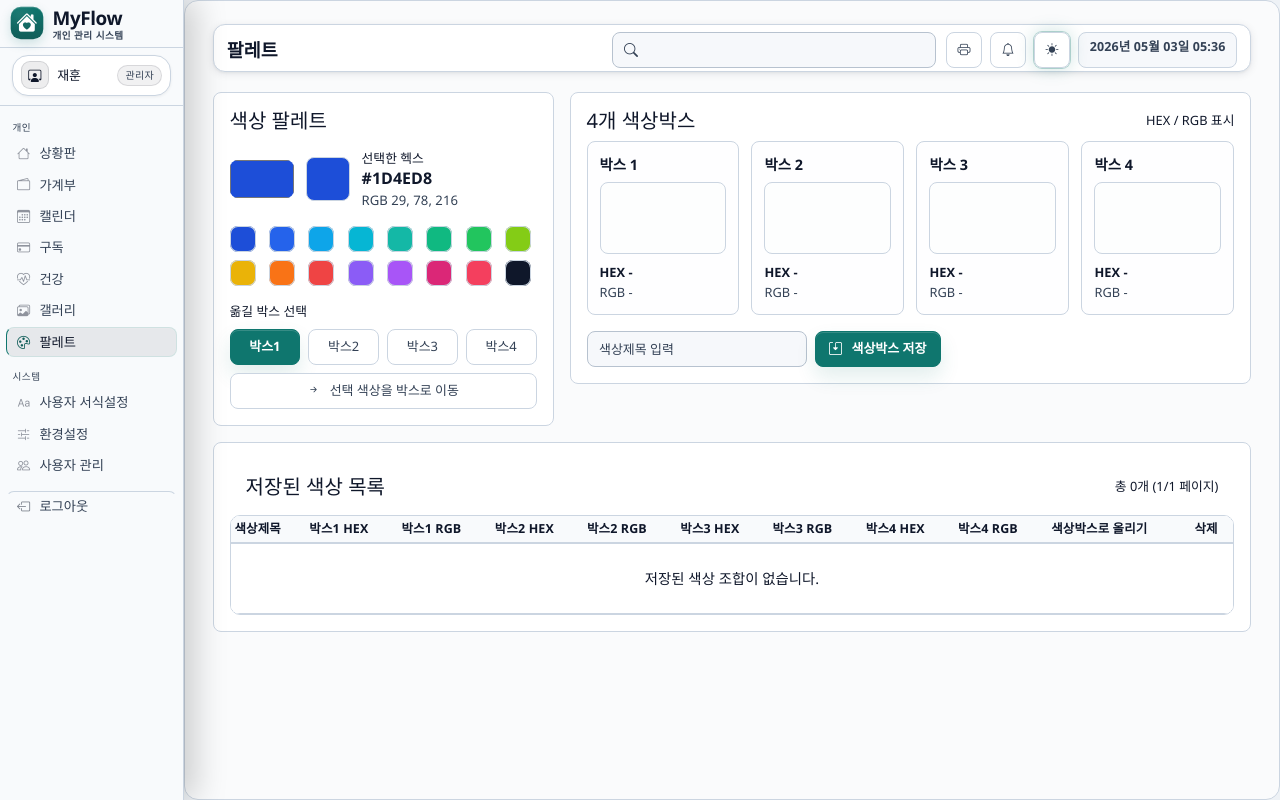
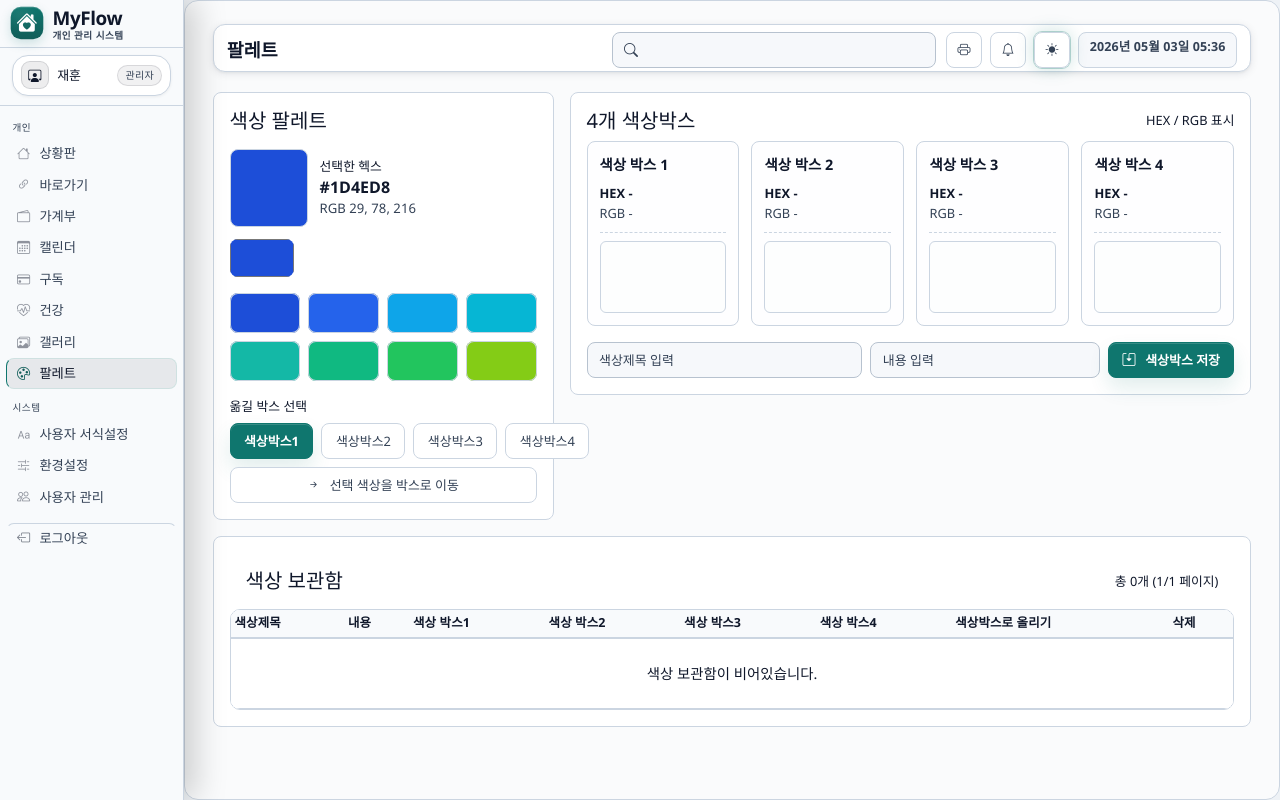
Before and after one commit to hunmonkey/Web-MyFlow, a Flask app: page /personal/palette in a window 1280 px wide. Run offline with Flask 3, Linux system fonts and the light colour scheme; a user stored in the database is signed in; data comes from the database, SQL or seed files in the repository; data that the repository does not hold is empty; some libraries are stand-ins or nearby versions.

Commit message:
feat: add personal shortcuts page with persistence

```diff
--- a/app/static/css/personal.css
+++ b/app/static/css/personal.css
@@ -1,17 +1,12 @@
 /* ── Personal 전용 추가 변수 (companion.css의 변수를 재정의하지 않음) ── */
 :root {
   --cs-display: var(--cs-font);
-  --palette-slot-empty-bg: color-mix(in srgb, var(--bg-card) 78%, var(--bg-card-header) 22%);
+  --palette-slot-empty-bg: color-mix(in srgb, var(--cs-surface) 78%, var(--cs-surface-soft) 22%);
   /* companion.css에 없는 Personal 전용 별칭 */
   --cs-brand:        var(--cs-primary);
   --cs-brand-strong: var(--cs-primary-soft);
   --cs-bg-2:         color-mix(in srgb, var(--cs-bg) 90%, var(--cs-primary));
-  --cs-surface-soft: color-mix(in srgb, var(--cs-surface) 80%, transparent);
   /* 상태 색상 (라이트 기본) */
-  --bg-card:         var(--cs-surface);
-  --bg-card-header:  var(--cs-surface-soft);
-  --shadow-card:     0 2px 8px rgba(15, 23, 42, 0.09), 0 1px 3px rgba(15, 23, 42, 0.06);
-  --shadow-card-hover: 0 4px 14px rgba(15, 23, 42, 0.12), 0 2px 5px rgba(15, 23, 42, 0.08);
   --color-primary:       var(--cs-primary);
   --color-primary-hover: var(--cs-primary-soft);
   --color-success:    #166534;
@@ -244,15 +237,22 @@ html[data-cs-theme="dark"] {
   border-radius: 8px;
   background: transparent;
   padding: 0;
+  margin-right: 0.25rem;
 }
 
 .palette-preview {
   --palette-preview-color: var(--palette-slot-empty-bg);
-  width: 44px;
-  height: 44px;
+  width: 78px;
+  height: 78px;
   border-radius: 8px;
   border: 1px solid var(--border-color, var(--cs-border));
   background-color: var(--palette-preview-color);
+  flex-shrink: 0;
+}
+
+.palette-source-panel {
+  flex: 1;
+  min-width: 160px;
 }
 
 .palette-mini-label {
@@ -273,14 +273,15 @@ html[data-cs-theme="dark"] {
 
 .palette-preset-wrap {
   display: grid;
-  grid-template-columns: repeat(8, minmax(26px, 1fr));
+  grid-template-columns: repeat(4, minmax(30px, 1fr));
+  grid-auto-rows: 40px;
   gap: 8px;
 }
 
 .palette-preset-btn {
   --palette-preset-color: var(--color-text-main);
-  width: 26px;
-  height: 26px;
+  width: 100%;
+  height: 100%;
   border: 0;
   border-radius: 8px;
   padding: 0;
@@ -326,8 +327,13 @@ html[data-cs-theme="dark"] {
   color: var(--color-text-main);
 }
 
-.palette-slot-chip {
-  border-radius: 8px;
+.palette-slot-divider {
+  margin: 0.55rem 0;
+  border-top: 1px dashed var(--cs-border);
+}
+
+.palette-slot-color {
+  border-radius: 6px;
   width: 100%;
   height: 72px;
   background: var(--palette-slot-color);
@@ -348,11 +354,25 @@ html[data-cs-theme="dark"] {
 .palette-save-wrap {
   display: flex;
   gap: 0.5rem;
-  align-items: center;
+  align-items: stretch;
+  flex-wrap: wrap;
 }
 
-.palette-save-title {
-  max-width: 220px;
+.palette-save-meta {
+  flex: 1;
+  display: grid;
+  grid-template-columns: minmax(150px, 1.2fr) minmax(170px, 1fr);
+  gap: 0.5rem;
+  min-width: 0;
+}
+
+.palette-save-title,
+.palette-save-description {
+  max-width: none;
+}
+
+.palette-save-wrap > .btn {
+  align-self: stretch;
 }
 
 .palette-slot-hex {
--- a/app/templates/base.html
+++ b/app/templates/base.html
@@ -123,6 +123,10 @@
     <a href="{{ url_for('personal.index') }}"
        class="sidebar-item {% if request.endpoint == 'personal.index' %}active{% endif %}">
       <i class="bi bi-house item-icon"></i><span>상황판</span>
+    </a>
+    <a href="{{ url_for('personal.shortcuts') }}"
+       class="sidebar-item {% if request.endpoint == 'personal.shortcuts' %}active{% endif %}">
+      <i class="bi bi-link-45deg item-icon"></i><span>바로가기</span>
     </a>
 
     <a href="{{ url_for('personal.finance') }}"
--- a/app/templates/personal/palette.html
+++ b/app/templates/personal/palette.html
@@ -11,16 +11,16 @@
       <div class="palette-card">
         <h5 class="mb-3">색상 팔레트</h5>
         <div class="palette-picker mb-3">
-          <input type="color" id="sourceColor" value="{{ default_palette_color }}" aria-label="색상 선택">
           <div id="sourcePreview" class="palette-preview" aria-live="polite"></div>
-          <div>
+          <div class="palette-source-panel">
             <div class="palette-mini-label">선택한 헥스</div>
             <div id="sourceHex" class="palette-source-value">{{ default_palette_color|upper }}</div>
             <div id="sourceRgb" class="palette-source-rgb">RGB -</div>
           </div>
+          <input type="color" id="sourceColor" value="{{ default_palette_color }}" aria-label="색상 선택">
         </div>
         <div class="palette-preset-wrap mb-3">
-          {% for color in preset_colors %}
+          {% for color in preset_colors[:8] %}
           <button type="button" class="palette-preset-btn" data-color="{{ color }}"
                   aria-label="{{ color }}"></button>
           {% endfor %}
@@ -28,10 +28,10 @@
         <div class="mb-2">
           <div class="palette-mini-label mb-2">옮길 박스 선택</div>
           <div class="palette-target">
-            <button type="button" class="btn btn-outline-secondary btn-sm palette-target-btn active" data-target="0">박스1</button>
-            <button type="button" class="btn btn-outline-secondary btn-sm palette-target-btn" data-target="1">박스2</button>
-            <button type="button" class="btn btn-outline-secondary btn-sm palette-target-btn" data-target="2">박스3</button>
-            <button type="button" class="btn btn-outline-secondary btn-sm palette-target-btn" data-target="3">박스4</button>
+            <button type="button" class="btn btn-outline-secondary btn-sm palette-target-btn active" data-target="0">색상박스1</button>
+            <button type="button" class="btn btn-outline-secondary btn-sm palette-target-btn" data-target="1">색상박스2</button>
+            <button type="button" class="btn btn-outline-secondary btn-sm palette-target-btn" data-target="2">색상박스3</button>
+            <button type="button" class="btn btn-outline-secondary btn-sm palette-target-btn" data-target="3">색상박스4</button>
           </div>
         </div>
         <button id="moveToBox" class="btn btn-outline-secondary palette-move-btn" type="button">
@@ -49,12 +49,13 @@
         <div class="palette-right-grid" id="paletteSlots">
           {% for idx in [1,2,3,4] %}
           <div class="palette-slot" data-slot="{{ idx - 1 }}">
-            <div class="palette-slot-title fw-semibold">박스 {{ idx }}</div>
-            <div class="color-chip palette-slot-chip"></div>
+            <div class="palette-slot-title fw-semibold">색상 박스 {{ idx }}</div>
             <div class="palette-slot-value" aria-live="polite">
               <span class="palette-slot-hex palette-slot-empty">HEX -</span>
               <span class="palette-slot-rgb palette-slot-empty">RGB -</span>
             </div>
+            <div class="palette-slot-divider"></div>
+            <div class="palette-slot-color"></div>
           </div>
           {% endfor %}
         </div>
@@ -68,8 +69,12 @@
           <input type="hidden" id="box3Rgb" name="box3_rgb" value="">
           <input type="hidden" id="box4Hex" name="box4_hex" value="">
           <input type="hidden" id="box4Rgb" name="box4_rgb" value="">
-          <input type="text" id="paletteTitle" name="palette_title" class="form-control cs-input palette-save-title"
-                 placeholder="색상제목 입력">
+          <div class="palette-save-meta">
+            <input type="text" id="paletteTitle" name="palette_title" class="form-control cs-input palette-save-title"
+                   placeholder="색상제목 입력">
+            <input type="text" id="paletteDescription" name="palette_description" class="form-control cs-input palette-save-description"
+                   placeholder="내용 입력">
+          </div>
           <button id="savePalette" class="btn btn-primary" type="submit">
             <i class="bi bi-save2 me-1"></i>색상박스 저장
           </button>
@@ -80,7 +85,7 @@
 
   <section class="palette-card palette-list-wrap">
     <div class="d-flex justify-content-between align-items-center p-3">
-      <h5 class="mb-0">저장된 색상 목록</h5>
+      <h5 class="mb-0">색상 보관함</h5>
       <span class="palette-mini-label" id="paletteCount">
         총 {{ palette_total }}개 ({{ palette_page }}/{{ palette_pages or 1 }} 페이지)
       </span>
@@ -90,14 +95,11 @@
         <thead>
           <tr>
             <th>색상제목</th>
-            <th>박스1 HEX</th>
-            <th>박스1 RGB</th>
-            <th>박스2 HEX</th>
-            <th>박스2 RGB</th>
-            <th>박스3 HEX</th>
-            <th>박스3 RGB</th>
-            <th>박스4 HEX</th>
-            <th>박스4 RGB</th>
+            <th>내용</th>
+            <th>색상 박스1</th>
+            <th>색상 박스2</th>
+            <th>색상 박스3</th>
+            <th>색상 박스4</th>
             <th>색상박스로 올리기</th>
             <th>삭제</th>
           </tr>
@@ -105,7 +107,9 @@
         <tbody id="paletteRows">
           {% if palette_items %}
           {% for item in palette_items %}
-          <tr data-box1-hex="{{ item.boxes[0].hex or '' }}"
+          <tr data-title="{{ item.title or '' }}"
+              data-description="{{ item.description or '' }}"
+              data-box1-hex="{{ item.boxes[0].hex or '' }}"
               data-box1-rgb="{{ item.boxes[0].rgb or '' }}"
               data-box2-hex="{{ item.boxes[1].hex or '' }}"
               data-box2-rgb="{{ item.boxes[1].rgb or '' }}"
@@ -114,9 +118,16 @@
               data-box4-hex="{{ item.boxes[3].hex or '' }}"
               data-box4-rgb="{{ item.boxes[3].rgb or '' }}">
             <td class="palette-list-title text-nowrap">{{ item.title }}</td>
+            <td class="palette-list-description">{{ item.description or '-' }}</td>
             {% for box in item.boxes %}
-            <td>{{ box.hex or '-' }}</td>
-            <td>{{ 'RGB ' ~ box.rgb if box.rgb else '-' }}</td>
+            <td class="palette-list-box-cell">
+              <span class="palette-list-swatch"
+                    style="--palette-list-swatch: {{ box.hex or 'var(--palette-slot-empty-bg)' }}"></span>
+              <div class="palette-list-box-values">
+                <span class="palette-list-hex">{{ box.hex or '-' }}</span>
+                <span class="palette-list-rgb">({{ box.rgb or '-' }})</span>
+              </div>
+            </td>
             {% endfor %}
             <td>
               <button type="button" class="btn btn-sm btn-outline-secondary btn-load">색상박스로 올리기</button>
@@ -132,7 +143,7 @@
           {% endfor %}
           {% else %}
           <tr>
-            <td colspan="11" class="text-center palette-empty-message py-4">저장된 색상 조합이 없습니다.</td>
+            <td colspan="8" class="text-center palette-empty-message py-4">색상 보관함이 비어있습니다.</td>
           </tr>
           {% endif %}
         </tbody>
@@ -175,6 +186,7 @@
   const saveBtn = document.getElementById('savePalette');
   const paletteSaveForm = document.getElementById('paletteSaveForm');
   const titleInput = document.getElementById('paletteTitle');
+  const descriptionInput = document.getElementById('paletteDescription');
   const rowsBody = document.getElementById('paletteRows');
   const slotEls = Array.from(document.querySelectorAll('.palette-slot'));
   const hiddenFields = {
@@ -221,11 +233,11 @@
     slotEls.forEach((slotEl) => {
       const idx = Number(slotEl.dataset.slot || 0);
       const data = slots[idx] || {};
-      const chip = slotEl.querySelector('.palette-slot-chip');
+      const preview = slotEl.querySelector('.palette-slot-color');
       const hexEl = slotEl.querySelector('.palette-slot-hex');
       const rgbEl = slotEl.querySelector('.palette-slot-rgb');
       if (data.hex) {
-        chip.style.setProperty('--palette-slot-color', data.hex);
+        preview.style.setProperty('--palette-slot-color', data.hex);
         hexEl.textContent = data.hex;
         rgbEl.textContent = data.rgb ? `RGB ${data.rgb}` : EMPTY_RGB;
         hexEl.classList.remove('palette-slot-empty');
@@ -235,7 +247,7 @@
           rgbEl.classList.add('palette-slot-empty');
         }
       } else {
-        chip.style.setProperty('--palette-slot-color', SLOT_EMPTY_COLOR);
+        preview.style.setProperty('--palette-slot-color', SLOT_EMPTY_COLOR);
         hexEl.textContent = EMPTY_HEX;
         rgbEl.textContent = EMPTY_RGB;
         hexEl.classList.add('palette-slot-empty');
@@ -266,6 +278,10 @@
   }
 
   function loadFromRow(row) {
+    titleInput.value = row.dataset.title || '';
+    if (descriptionInput) {
+      descriptionInput.value = row.dataset.description || '';
+    }
     slots = [0, 1, 2, 3].map((idx) => ({
       hex: (row.dataset[`box${idx + 1}Hex`] || '').trim(),
       rgb: (row.dataset[`box${idx + 1}Rgb`] || '').trim(),
```
Also changed, not shown: other parts of app/static/css/personal.css (+51 -4 lines), app/models.py (+20 -0 lines), app/routes_personal.py (+113 -1 lines), app/templates/personal/shortcuts.html (added, +137 -0 lines), 1 other file.
